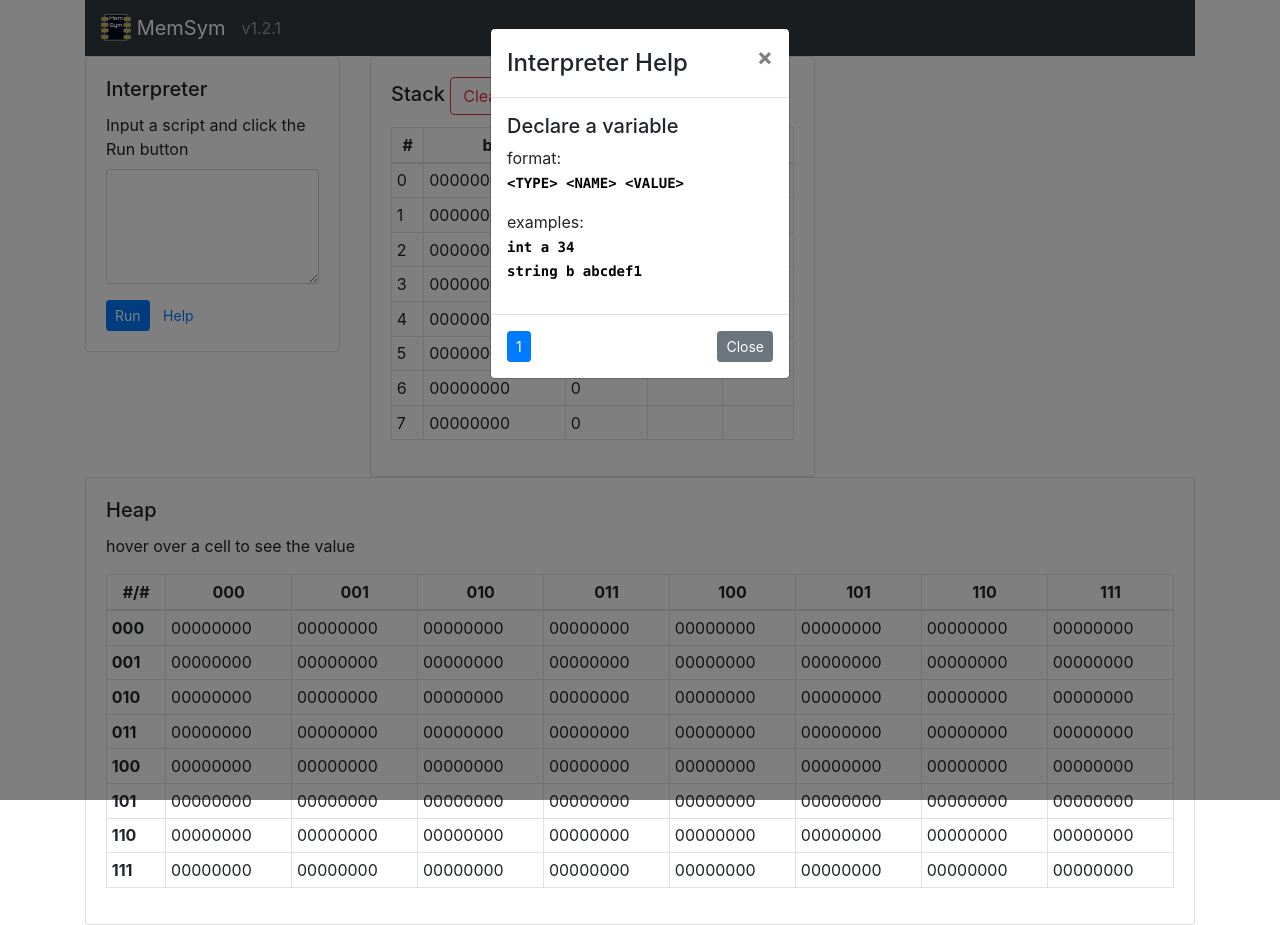
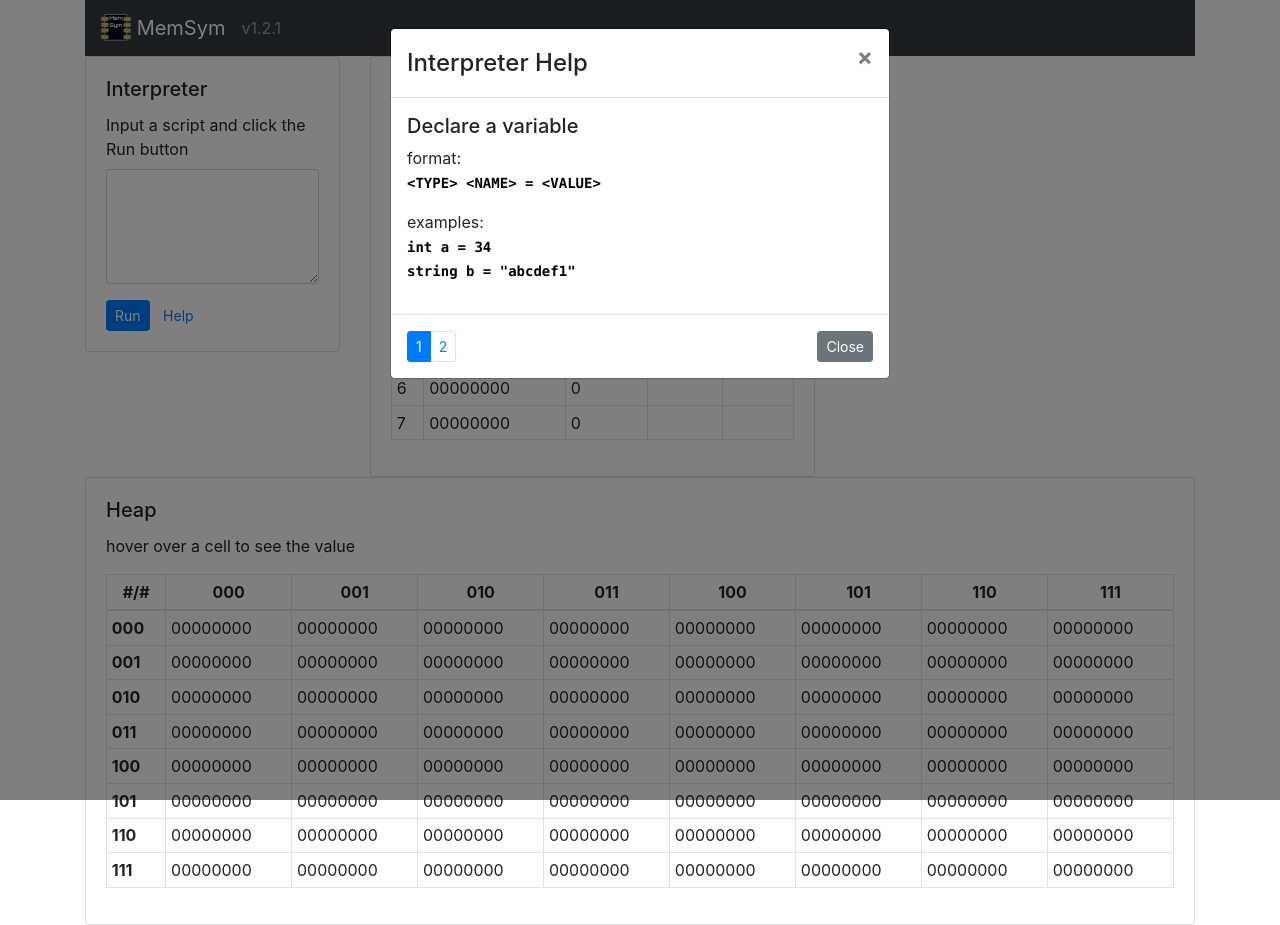
Before and after one commit to zak0zak0/memsym, a React (Create React App) app: page / in a window 1280 px wide. Both pictures are taken after a click on the button "Help". Built offline with nearby package versions, Linux system fonts and the light colour scheme.

Commit message:
add types help

```diff
--- a/src/components/help/declare.js
+++ b/src/components/help/declare.js
@@ -5,15 +5,15 @@ export function Declare() {
             <p>
                 format: <br />
                 <code>
-                    &lt;TYPE&gt; &lt;NAME&gt; &lt;VALUE&gt;
+                    &lt;TYPE&gt; &lt;NAME&gt; = &lt;VALUE&gt;
                     <br />
                 </code>
             </p>
             <p>
                 examples: <br />
                 <code>
-                    int a 34<br />
-                    string b abcdef1<br />
+                    int a = 34<br />
+                    string b = "abcdef1"<br />
                 </code>
             </p>
         </>
--- a/src/components/help/interpreterHelp.js
+++ b/src/components/help/interpreterHelp.js
@@ -1,16 +1,17 @@
 import React, { useState } from 'react';
 import { Modal, Button, Pagination } from 'react-bootstrap';
 import { Declare } from './declare';
+import { Types } from './types';
 
 const helpPages = [
-    <Declare />
+    <Declare />, <Types />
 ]
 
 export function InterpreterHelp({ show, handleClose }) {
     const [page, setPage] = useState(1);
 
     return (
-        <Modal show={show} onHide={handleClose} size="sm">
+        <Modal show={show} onHide={handleClose} >
             <Modal.Header closeButton>
                 <Modal.Title>Interpreter Help</Modal.Title>
             </Modal.Header>
--- /dev/null
+++ b/src/components/help/types.js
@@ -0,0 +1,15 @@
+export function Types() {
+    return (
+        <>
+            <h5>Available types</h5>
+            <p>
+                <ul>
+                    <li><b>int</b> - an integer number in range [-128; 127]</li>
+                    <li><b>bool</b> - a boolean value <b><i>true</i></b> or <b><i>false</i></b></li>
+                    <li><b>char</b> - a single symbol in single quotes (like 'a')</li>
+                    <li><b>string</b> - a string in double quotes (like "abc")</li>
+                </ul>
+            </p>
+        </>
+    )
+}
```
